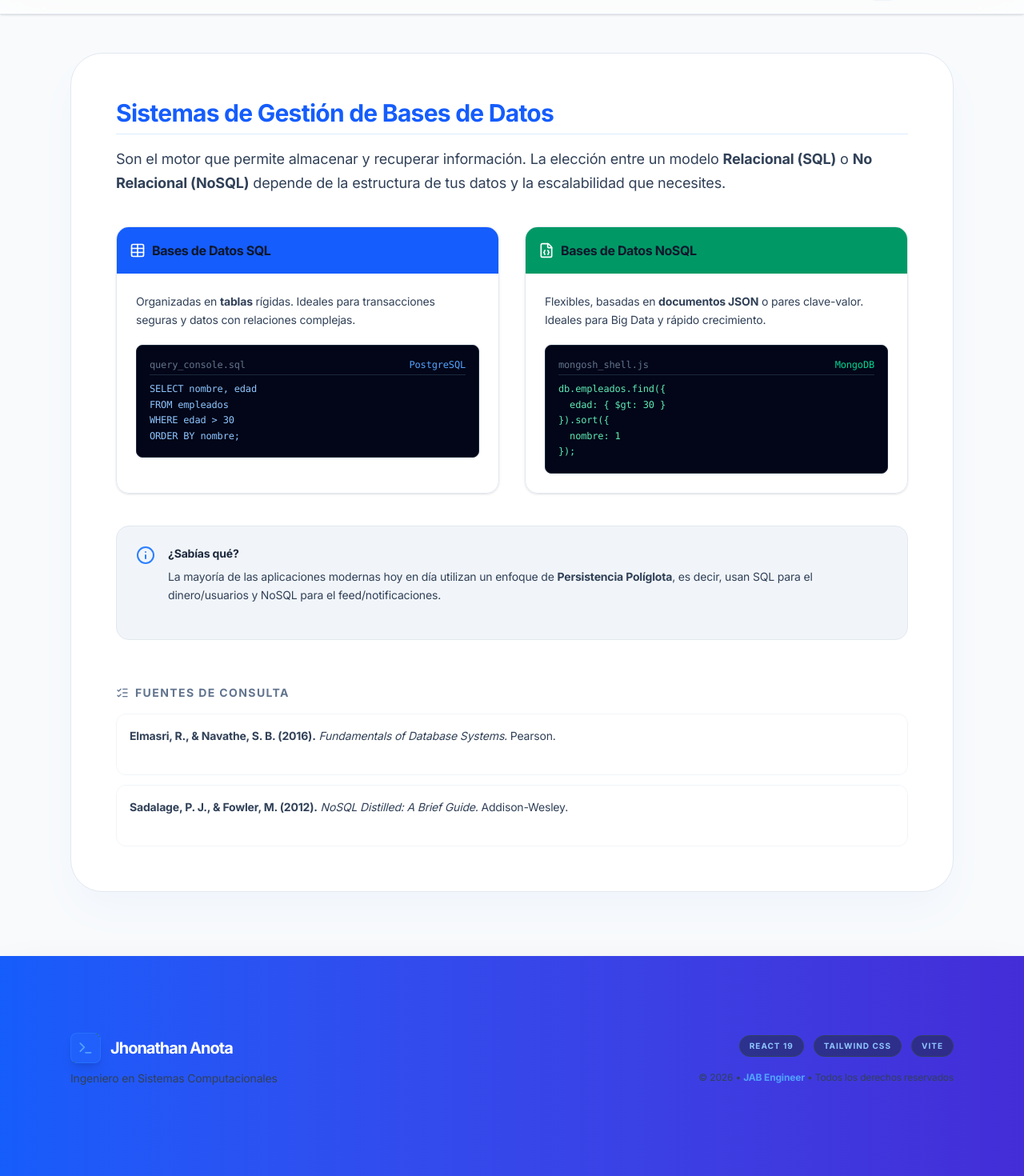
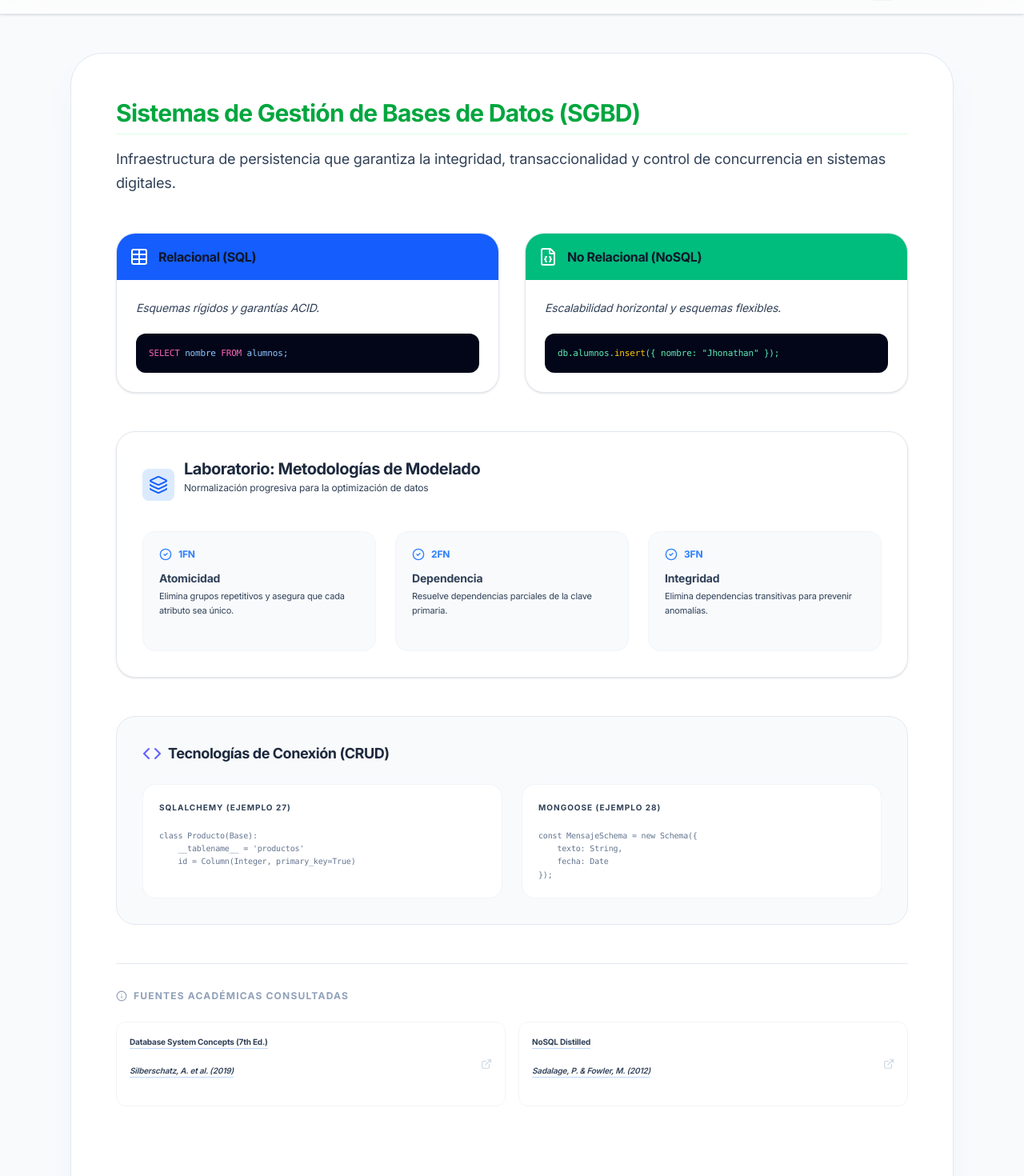
Before and after one commit to AB-jhon/compendio-desarrollo-web, a React (Vite) app: page /BasesDatos in a window 1280 px wide. Shown: the part 260-1730 px from the top of the page at 80% size. Built offline with nearby package versions, Linux system fonts and the light colour scheme.

Commit message:
Mejora visual de tarjetas y referencias funcionales

```diff
--- a/src/App.jsx
+++ b/src/App.jsx
@@ -111,11 +111,11 @@ function App() {
                   <div className="p-6 bg-blue-50 dark:bg-blue-900/20 rounded-full">
                     <Terminal size={60} className="text-blue-600 animate-pulse" />
                   </div>
-                  <h2 className="text-4xl font-bold text-slate-800 dark:text-white">Bienvenido al Compendio</h2>
-                  <p className="max-w-md text-slate-500 dark:text-slate-400 text-lg">
-                    Explora las secciones superiores para sumergirte en el ecosistema del desarrollo web moderno.
-                  </p>
-                  <Link to="/IntroWeb" className="mt-4 flex items-center gap-2 bg-blue-600 hover:bg-blue-700 text-white px-8 py-3 rounded-full font-bold transition-all hover:shadow-lg hover:shadow-blue-500/30">
+                  <h2 className="text-4xl font-bold text-slate-800 dark:text-white">Bienvenido al Compendio Interactivo de Desarrollo Web</h2>
+                  <p className="max-w-2xl mx-auto text-center text-slate-500 dark:text-slate-400 text-lg leading-relaxed">
+                    Este espacio integra la investigación teórica de la Especialidad en Diseño Web con la implementación práctica en arquitecturas modernas de React. Explore cada sección para visualizar la evolución desde los fundamentos hasta la gestión estratégica de proyectos.
+                    </p>
+                  <Link to="/IntroWeb" className="mt-8 mx-auto w-fit flex items-center gap-2 bg-blue-600 hover:bg-blue-700 text-white px-8 py-3 rounded-full font-bold transition-all hover:scale-105 hover:shadow-lg hover:shadow-blue-500/30">
                     Comenzar Recorrido <ChevronRight size={20} />
                   </Link>
                 </div>
@@ -139,7 +139,7 @@ function App() {
                     <Terminal size={20} className="text-blue-400" />
                   </div>
                   <span className="text-xl font-black tracking-tighter text-white">
-                    Jhonathan Anota
+                    Jhonathan Anota Badillo
                   </span>
                 </div>
                 <p className="text-slate-400 text-sm font-medium">
@@ -148,18 +148,27 @@ function App() {
               </div>
 
               {/* Lado Derecho: Créditos y Stack */}
+              {/* Lado Derecho: Créditos Académicos */}
               <div className="flex flex-col items-center md:items-end gap-4">
                 <div className="flex gap-3">
-                  {['React 19', 'Tailwind CSS', 'Vite'].map((tech) => (
-                    <span key={tech} className="px-3 py-1 bg-slate-800/50 border border-slate-700 rounded-full text-[10px] font-bold text-blue-300 uppercase tracking-widest">
-                      {tech}
-                    </span>
-                  ))}
+                  {/* Badges Institucionales y de Calidad */}
+                  <span className="px-3 py-1 bg-blue-500/10 border border-blue-500/30 rounded-full text-[10px] font-bold text-blue-200 uppercase tracking-widest">
+                    CUSA Especialidad
+                  </span>
+                  <span className="px-3 py-1 bg-slate-800/50 border border-slate-700 rounded-full text-[10px] font-bold text-blue-300 uppercase tracking-widest">
+                    DGESU Compliant
+                  </span>
                 </div>
 
-                <p className="text-slate-500 text-xs">
-                  © {new Date().getFullYear()} • <span className="text-blue-400 font-bold">JAB Engineer</span> • Todos los derechos reservados
-                </p>
+                <div className="text-center md:text-right">
+                  <p className="text-slate-400 text-[11px] leading-relaxed">
+                    Proyecto de Titulación: Especialidad en Diseño Web<br/>
+                    <span className="text-slate-500 text-[10px]">Periodo Académico: 2016 - 2019 • Entrega: 2026</span>
+                  </p>
+                  <p className="text-slate-500 text-xs mt-2">
+                    © {new Date().getFullYear()} • <span className="text-blue-400 font-bold">JAB Engineer</span>
+                  </p>
+                </div>
               </div>
             </div>
           </div>
--- a/src/components/BasesDatos.jsx
+++ b/src/components/BasesDatos.jsx
@@ -1,113 +1,142 @@
 import React from 'react';
-import { Database, Table, FileJson, Info, ExternalLink, ListChecks } from 'lucide-react';
+import { Database, Table, FileJson, Layers, Code, ExternalLink, CheckCircle2, Info } from 'lucide-react';
 
-function BasesDatos() {
+function BasesDeDatos() {
     return (
-        <section id="bases-datos" className="animate-fade-in space-y-10">
-            {/* Título Principal */}
+        <section id="datos" className="animate-fade-in space-y-12 pb-20">
+            {/* 1. Encabezado Técnico */}
             <header>
-                <h2 className="text-3xl font-bold text-blue-600 dark:text-blue-400 mb-4 border-b border-blue-100 dark:border-slate-700 pb-2">
-                    Sistemas de Gestión de Bases de Datos
+                <h2 className="text-3xl font-bold text-green-600 dark:text-green-400 mb-4 border-b border-green-100 dark:border-slate-700 pb-2">
+                    Sistemas de Gestión de Bases de Datos (SGBD)
                 </h2>
                 <p className="text-lg leading-relaxed text-slate-700 dark:text-slate-300">
-                    Son el motor que permite almacenar y recuperar información. La elección entre un modelo <strong>Relacional (SQL)</strong> o <strong>No Relacional (NoSQL)</strong> depende de la estructura de tus datos y la escalabilidad que necesites.
+                    Infraestructura de persistencia que garantiza la integridad, transaccionalidad y control de concurrencia en sistemas digitales.
                 </p>
             </header>
 
-            {/* Comparativa SQL vs NoSQL */}
+            {/* 2. Comparativa de Paradigmas */}
             <div className="grid grid-cols-1 lg:grid-cols-2 gap-8">
-
-                {/* Panel SQL */}
-                <div className="flex flex-col bg-white/50 dark:bg-slate-900/40 rounded-2xl border border-slate-200 dark:border-slate-700 overflow-hidden shadow-sm">
-                    <div className="bg-blue-600 p-4 flex items-center gap-2 text-white">
-                        <Table size={20} />
-                        <h3 className="font-bold">Bases de Datos SQL</h3>
+                <div className="bg-white dark:bg-slate-900 rounded-3xl border border-slate-200 dark:border-slate-800 overflow-hidden shadow-sm">
+                    <div className="bg-blue-600 p-4 flex items-center gap-3 text-white">
+                        <Table size={24} />
+                        <h3 className="font-bold">Relacional (SQL)</h3>
                     </div>
-                    <div className="p-6 flex-grow">
-                        <p className="text-sm mb-4 text-slate-600 dark:text-slate-400 leading-relaxed">
-                            Organizadas en <strong>tablas</strong> rígidas. Ideales para transacciones seguras y datos con relaciones complejas.
-                        </p>
-
-                        {/* Terminal SQL */}
-                        <div className="bg-slate-950 rounded-lg p-4 font-mono text-xs shadow-inner border border-slate-800">
-                            <div className="flex justify-between text-slate-500 mb-2 border-b border-slate-800 pb-1">
-                                <span>query_console.sql</span>
-                                <span className="text-blue-400">PostgreSQL</span>
-                            </div>
-                            <pre className="text-blue-300 leading-relaxed">
-{`SELECT nombre, edad
-FROM empleados
-WHERE edad > 30
-ORDER BY nombre;`}
-                            </pre>
+                    <div className="p-6 space-y-4">
+                        <p className="text-sm text-slate-600 dark:text-slate-400 italic">Esquemas rígidos y garantías ACID.</p>
+                        <div className="bg-slate-950 rounded-xl p-4 font-mono text-[11px] text-blue-300">
+                            <span className="text-pink-400">SELECT</span> nombre <span className="text-pink-400">FROM</span> alumnos;
                         </div>
                     </div>
                 </div>
 
-                {/* Panel NoSQL */}
-                <div className="flex flex-col bg-white/50 dark:bg-slate-900/40 rounded-2xl border border-slate-200 dark:border-slate-700 overflow-hidden shadow-sm">
-                    <div className="bg-emerald-600 p-4 flex items-center gap-2 text-white">
-                        <FileJson size={20} />
-                        <h3 className="font-bold">Bases de Datos NoSQL</h3>
+                <div className="bg-white dark:bg-slate-900 rounded-3xl border border-slate-200 dark:border-slate-800 overflow-hidden shadow-sm">
+                    <div className="bg-emerald-500 p-4 flex items-center gap-3 text-white">
+                        <FileJson size={24} />
+                        <h3 className="font-bold">No Relacional (NoSQL)</h3>
                     </div>
-                    <div className="p-6 flex-grow">
-                        <p className="text-sm mb-4 text-slate-600 dark:text-slate-400 leading-relaxed">
-                            Flexibles, basadas en <strong>documentos JSON</strong> o pares clave-valor. Ideales para Big Data y rápido crecimiento.
-                        </p>
-
-                        {/* Terminal NoSQL */}
-                        <div className="bg-slate-950 rounded-lg p-4 font-mono text-xs shadow-inner border border-slate-800">
-                            <div className="flex justify-between text-slate-500 mb-2 border-b border-slate-800 pb-1">
-                                <span>mongosh_shell.js</span>
-                                <span className="text-emerald-400">MongoDB</span>
-                            </div>
-                            <pre className="text-emerald-300 leading-relaxed">
-{`db.empleados.find({
-  edad: { $gt: 30 }
-}).sort({
-  nombre: 1
-});`}
-                            </pre>
+                    <div className="p-6 space-y-4">
+                        <p className="text-sm text-slate-600 dark:text-slate-400 italic">Escalabilidad horizontal y esquemas flexibles.</p>
+                        <div className="bg-slate-950 rounded-xl p-4 font-mono text-[11px] text-emerald-300">
+                            db.alumnos.<span className="text-yellow-400">insert</span>({'{'} nombre: "Jhonathan" {'}'});
                         </div>
                     </div>
                 </div>
             </div>
 
+            {/* 3. LABORATORIO DE MODELADO */}
+            <div className="bg-white dark:bg-slate-900 p-8 rounded-3xl border border-slate-200 dark:border-slate-800 shadow-sm">
+                <div className="flex items-center gap-3 mb-6">
+                    <div className="p-2 bg-blue-100 dark:bg-blue-900/30 rounded-lg text-blue-600">
+                        <Layers size={24} />
+                    </div>
+                    <div>
+                        <h3 className="text-xl font-bold text-slate-800 dark:text-white">Laboratorio: Metodologías de Modelado</h3>
+                        <p className="text-xs text-slate-500">Normalización progresiva para la optimización de datos</p>
+                    </div>
+                </div>
 
-
-            {/* Cuadro de Información Adicional */}
-            <div className="bg-slate-100 dark:bg-slate-800/50 p-6 rounded-2xl flex gap-4 border border-slate-200 dark:border-slate-700">
-                <Info className="text-blue-500 shrink-0" size={24} />
-                <div className="text-sm space-y-2">
-                    <h4 className="font-bold text-slate-800 dark:text-slate-200">¿Sabías qué?</h4>
-                    <p className="text-slate-600 dark:text-slate-400">
-                        La mayoría de las aplicaciones modernas hoy en día utilizan un enfoque de <strong>Persistencia Políglota</strong>, es decir, usan SQL para el dinero/usuarios y NoSQL para el feed/notificaciones.
-                    </p>
+                <div className="grid grid-cols-1 md:grid-cols-3 gap-6">
+                    {[
+                        { f: '1FN', t: 'Atomicidad', d: 'Elimina grupos repetitivos y asegura que cada atributo sea único.' },
+                        { f: '2FN', t: 'Dependencia', d: 'Resuelve dependencias parciales de la clave primaria.' },
+                        { f: '3FN', t: 'Integridad', d: 'Elimina dependencias transitivas para prevenir anomalías.' }
+                    ].map((item, i) => (
+                        <div key={i} className="p-5 bg-slate-50 dark:bg-slate-800/40 rounded-2xl border border-slate-100 dark:border-slate-700">
+                            <div className="flex items-center gap-2 mb-3">
+                                <CheckCircle2 size={16} className="text-blue-500" />
+                                <span className="font-bold text-xs text-blue-500">{item.f}</span>
+                            </div>
+                            <h4 className="font-bold text-slate-700 dark:text-slate-200 text-sm mb-1">{item.t}</h4>
+                            <p className="text-[11px] text-slate-500 leading-relaxed">{item.d}</p>
+                        </div>
+                    ))}
                 </div>
             </div>
 
-            {/* Referencias Bibliográficas */}
-            <footer className="space-y-4 pt-4">
-                <h4 className="flex items-center gap-2 text-sm font-bold text-slate-500 uppercase tracking-widest">
-                    <ListChecks size={16} /> Fuentes de Consulta
+            {/* 4. Integración ORM/ODM */}
+            <div className="bg-slate-50 dark:bg-slate-900/50 p-8 rounded-3xl border border-slate-200 dark:border-slate-800">
+                <h3 className="text-lg font-bold mb-6 flex items-center gap-2 text-slate-800 dark:text-slate-100">
+                    <Code className="text-indigo-500" /> Tecnologías de Conexión (CRUD)
+                </h3>
+                <div className="grid grid-cols-1 md:grid-cols-2 gap-6">
+                    <div className="bg-white dark:bg-slate-800 p-5 rounded-2xl border border-slate-100 dark:border-slate-700">
+                        <p className="text-[10px] font-bold text-indigo-500 mb-3 uppercase tracking-widest">SQLAlchemy (Ejemplo 27)</p>
+                        <pre className="text-[10px] text-slate-500 overflow-x-auto">
+{`class Producto(Base):
+    __tablename__ = 'productos'
+    id = Column(Integer, primary_key=True)`}
+                        </pre>
+                    </div>
+                    <div className="bg-white dark:bg-slate-800 p-5 rounded-2xl border border-slate-100 dark:border-slate-700">
+                        <p className="text-[10px] font-bold text-emerald-500 mb-3 uppercase tracking-widest">Mongoose (Ejemplo 28)</p>
+                        <pre className="text-[10px] text-slate-500 overflow-x-auto">
+{`const MensajeSchema = new Schema({
+    texto: String,
+    fecha: Date
+});`}
+                        </pre>
+                    </div>
+                </div>
+            </div>
+
+            {/* 5. BIBLIOGRAFÍA CON LINKS FUNCIONALES */}
+            <footer className="pt-8 border-t border-slate-200 dark:border-slate-800">
+                <h4 className="text-xs font-bold text-slate-400 uppercase tracking-widest mb-6 flex items-center gap-2">
+                    <Info size={14} /> Fuentes Académicas Consultadas
                 </h4>
-                <div className="space-y-3">
-                    <div className="p-4 bg-white dark:bg-slate-800/40 rounded-xl border border-slate-100 dark:border-slate-800 text-sm">
-                        <p className="text-slate-700 dark:text-slate-300">
-                            <strong>Elmasri, R., & Navathe, S. B. (2016).</strong>
-                            <span className="italic"> Fundamentals of Database Systems.</span> Pearson.
-                        </p>
-                    </div>
-                    <div className="p-4 bg-white dark:bg-slate-800/40 rounded-xl border border-slate-100 dark:border-slate-800 text-sm">
-                        <p className="text-slate-700 dark:text-slate-300">
-                            <strong>Sadalage, P. J., & Fowler, M. (2012).</strong>
-                            <span className="italic"> NoSQL Distilled: A Brief Guide.</span> Addison-Wesley.
-                        </p>
-                    </div>
+                <div className="grid grid-cols-1 md:grid-cols-2 gap-4">
+                    {[
+                        {
+                            a: 'Silberschatz, A. et al.',
+                            t: 'Database System Concepts (7th Ed.)',
+                            f: '2019',
+                            link: 'https://www.db-book.com/'
+                        },
+                        {
+                            a: 'Sadalage, P. & Fowler, M.',
+                            t: 'NoSQL Distilled',
+                            f: '2012',
+                            link: 'https://martinfowler.com/books/nosql.html'
+                        }
+                    ].map((ref, i) => (
+                        <a
+                            key={i}
+                            href={ref.link}
+                            target="_blank"
+                            rel="noopener noreferrer"
+                            className="p-4 bg-white dark:bg-slate-900 border border-slate-100 dark:border-slate-800 rounded-xl flex justify-between items-center group hover:border-green-500 transition-all hover:shadow-md"
+                        >
+                            <div className="text-[10px]">
+                                <p className="font-bold text-slate-700 dark:text-slate-200 group-hover:text-green-500 transition-colors">{ref.t}</p>
+                                <p className="text-slate-500 italic">{ref.a} ({ref.f})</p>
+                            </div>
+                            <ExternalLink size={14} className="text-slate-300 group-hover:text-green-500 transition-colors" />
+                        </a>
+                    ))}
                 </div>
             </footer>
         </section>
     );
 }
 
-export default BasesDatos;
+export default BasesDeDatos;
```
Also changed, not shown: src/components/Animaciones.jsx (+82 -51 lines), src/components/Dinamica.jsx (+56 -19 lines), src/components/Interfaz.jsx (+76 -55 lines), src/components/IntroWeb.jsx (+4 -6 lines), src/components/Proyectos.jsx (+33 -9 lines), 1 other file (tests, documents, lock files or other folders).
